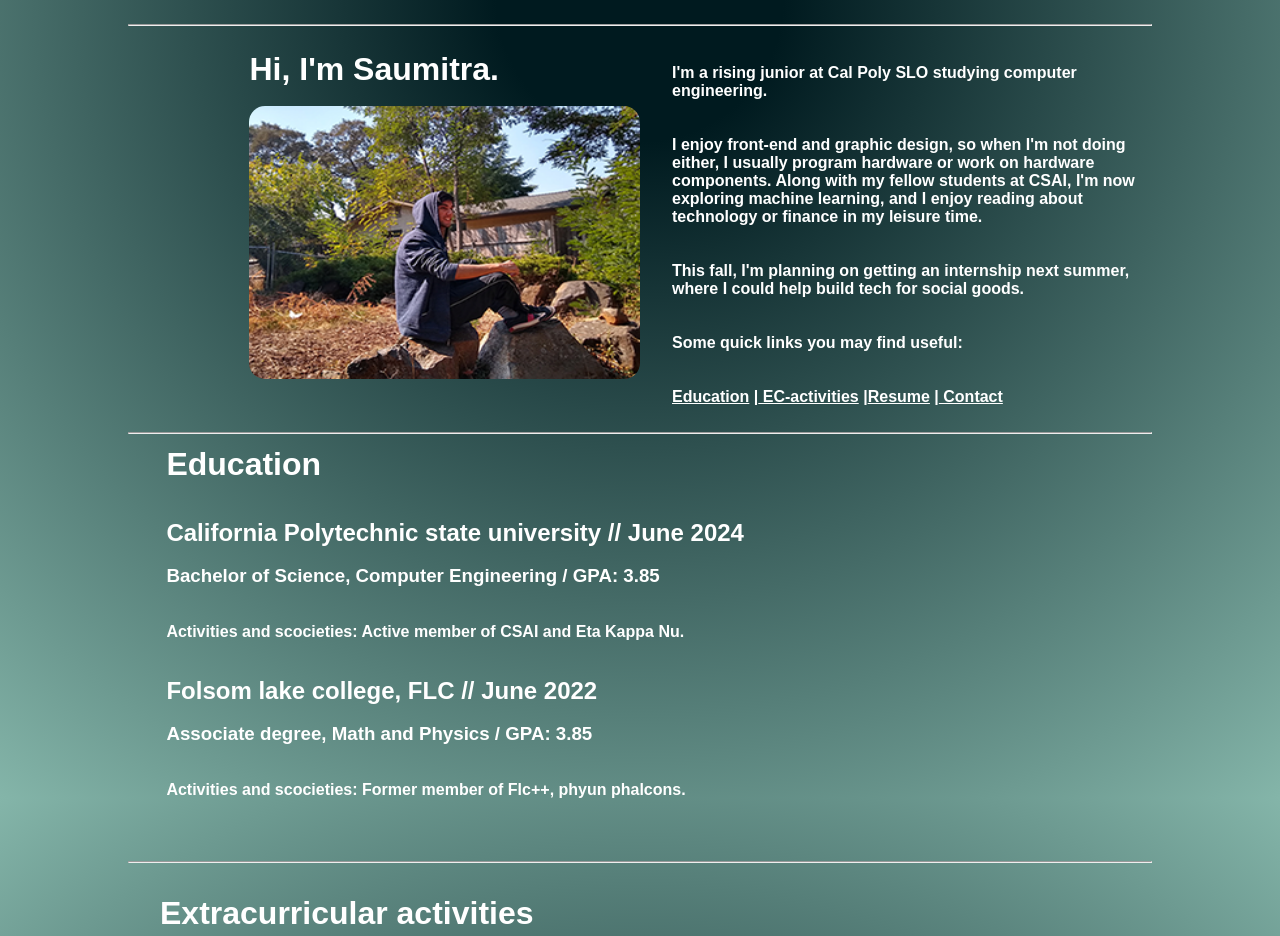
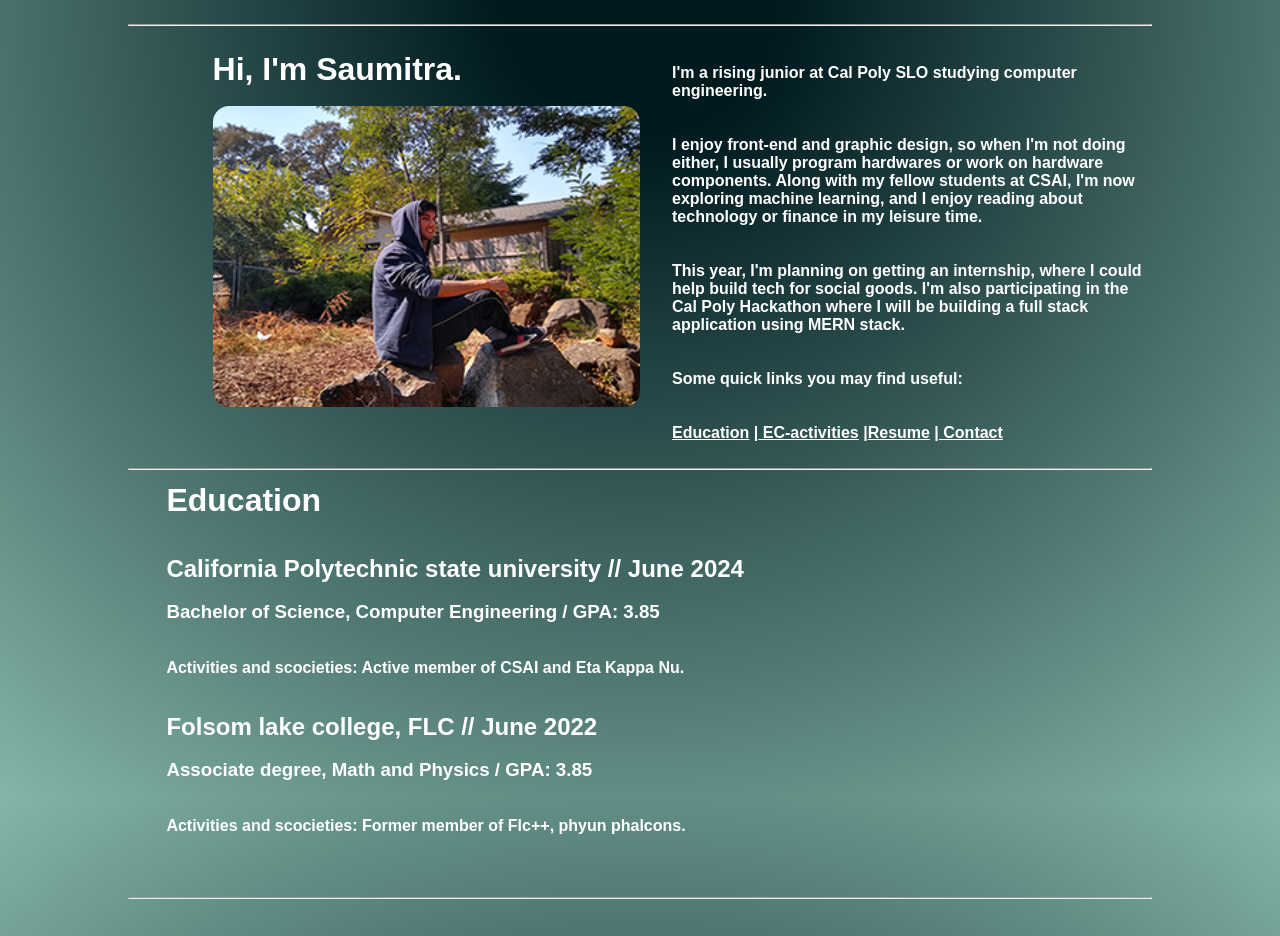
Before and after one commit to satiwari26/Portfolio-Webpage, a plain HTML site: page index.html in a window 1280 px wide. Shown: the part 802-1738 px from the top of the page. Drawn offline with Linux system fonts and the light colour scheme; grey boxes are pictures that could not be loaded.

Commit message:
winter quarter changes

```diff
--- a/index.html
+++ b/index.html
@@ -40,13 +40,13 @@
                 <div class = "disc">
                     <h4>I'm a rising junior at Cal Poly SLO studying computer engineering.</h4>
                     <br><br>
-                    <h4>I enjoy front-end and graphic design, so when I'm not doing either, I usually program hardware or work on hardware components. Along with my fellow students at CSAI, I'm now exploring machine learning, and I enjoy reading about technology or finance in my leisure time.</h4>
+                    <h4>I enjoy front-end and graphic design, so when I'm not doing either, I usually program hardwares or work on hardware components. Along with my fellow students at CSAI, I'm now exploring machine learning, and I enjoy reading about technology or finance in my leisure time.</h4>
                     <br><br>
-                    <h4>This fall, I'm planning on getting an internship next summer, where I could help build tech for social goods.</h4>
+                    <h4>This year, I'm planning on getting an internship, where I could help build tech for social goods. I'm also participating in the Cal Poly Hackathon where I will be building a full stack application using MERN stack. </h4>
                     <br><br>
                     <h4>Some quick links you may find useful:</h4>
                     <br><br>
-                    <h4><a href="#edu" class = "f"> Education</a> |<a href="#project" class = "f"> EC-activities</a> |<a href="https://docs.google.com/document/d/186twrvN1ss8p83e2vRN8165uCXshRDUzp2TA1wgav74/edit?usp=sharing" class = "f">Resume</a> |<a href="#ct" class = "f"> Contact</a></h4>
+                    <h4><a href="#edu" class = "f"> Education</a> |<a href="#project" class = "f"> EC-activities</a> |<a href="resume 1.5.pdf" class = "f">Resume</a> |<a href="#ct" class = "f"> Contact</a></h4>
                 </div>
                 </div>
             </div>
```
Also changed, not shown: 1 other file.
